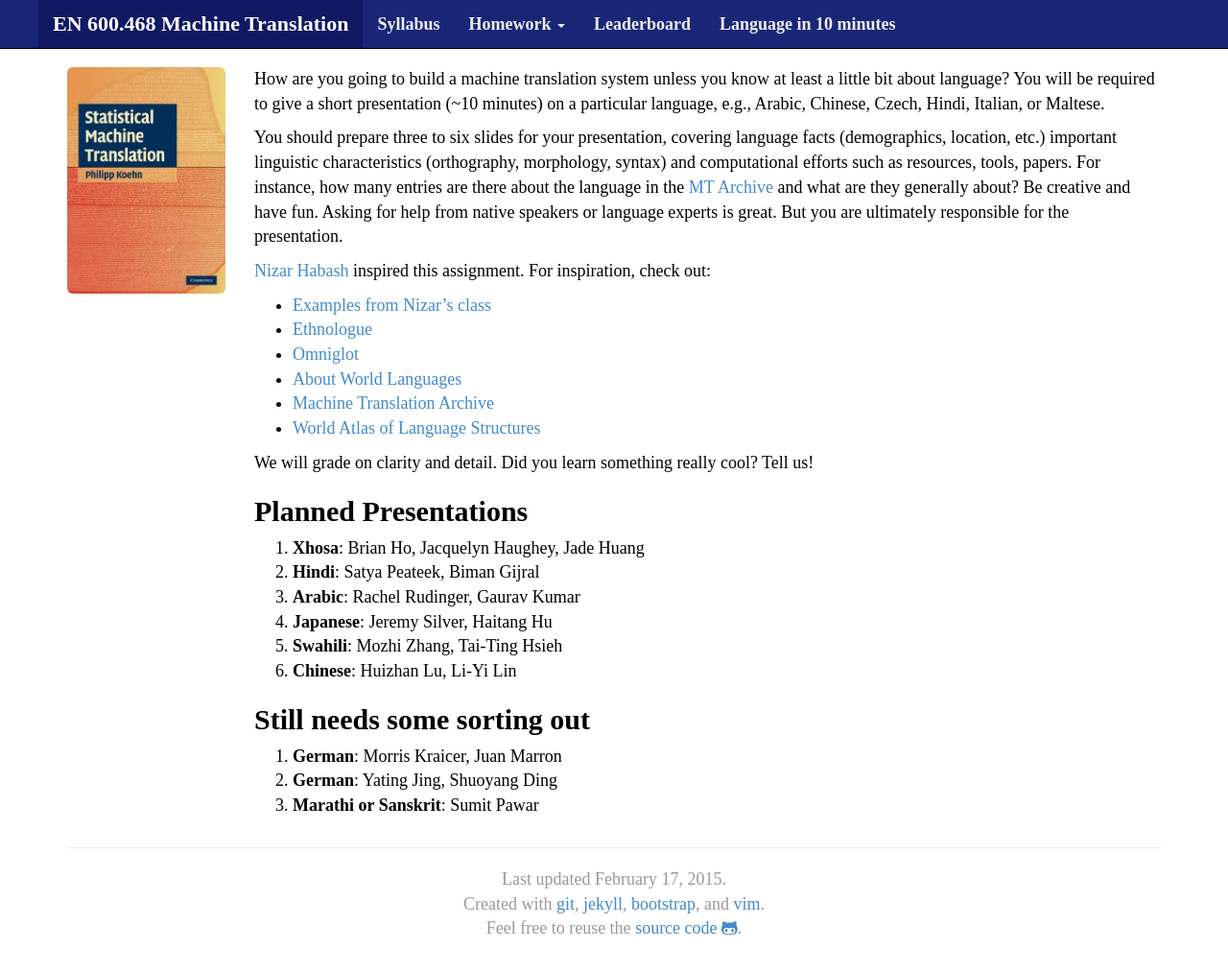
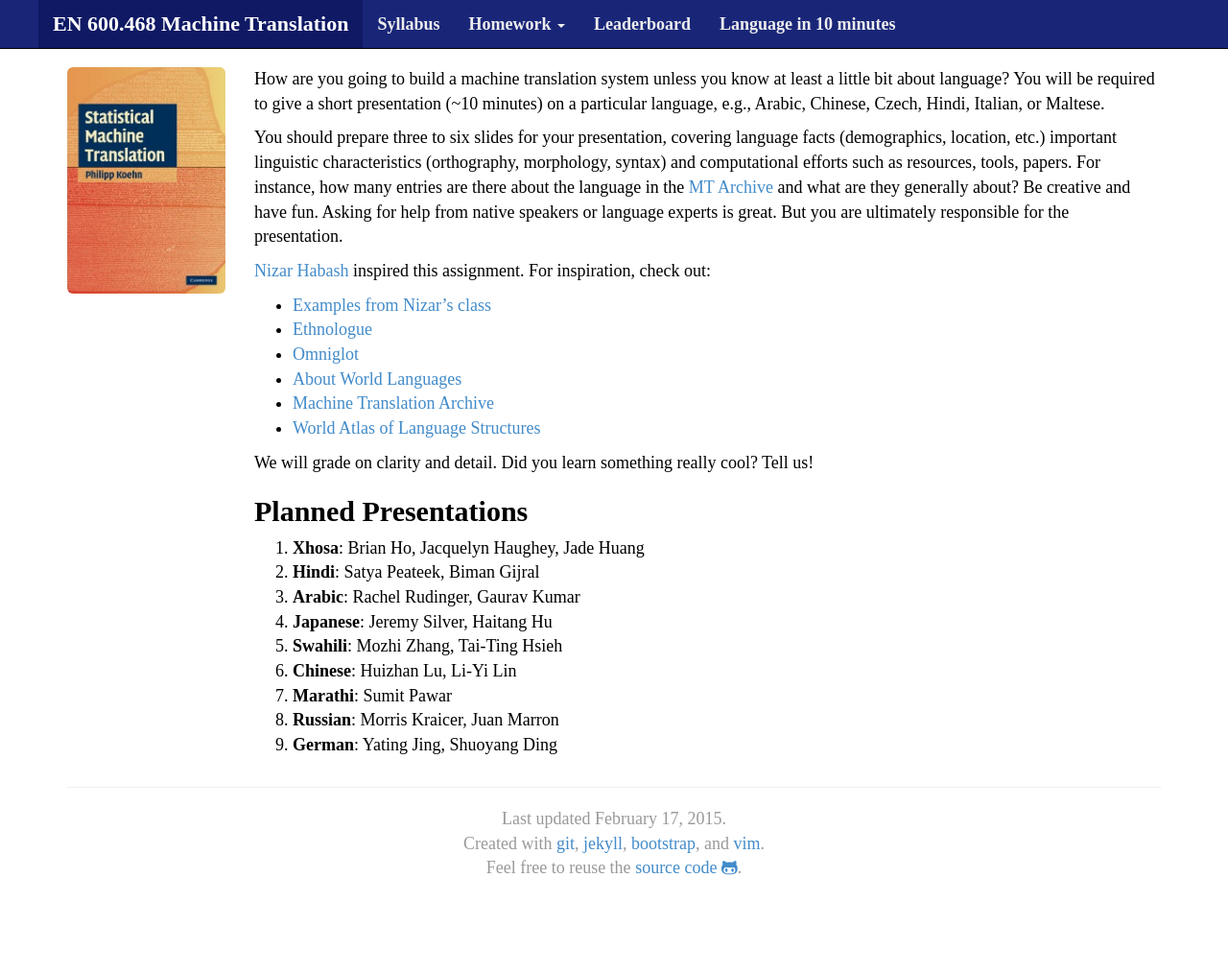
Before and after one commit to mt-class/jhu, a Jekyll site: the page built from lin10.md, in a window 1280 px wide and 1032 px high. Shown: the top 1014 px of the window at 96% size. Built offline with Jekyll 4.4.1, drawn with Linux system fonts in a browser that asks for light colours; nearby versions of some CDN libraries; some web fonts are replaced.

Commit message:
Update lin10.md

```diff
--- a/lin10.md
+++ b/lin10.md
@@ -39,13 +39,9 @@ Planned Presentations
 1. **Xhosa**: Brian Ho, Jacquelyn Haughey, Jade Huang
 2. **Hindi**: Satya Peateek, Biman Gijral
 3. **Arabic**: Rachel Rudinger, Gaurav Kumar
-2. **Japanese**: Jeremy Silver, Haitang Hu
-8. **Swahili**: Mozhi Zhang, Tai-Ting Hsieh
-9. **Chinese**: Huizhan Lu, Li-Yi Lin
-
-Still needs some sorting out
-----------------------------
-
-1. **German**: Morris Kraicer, Juan Marron
-2. **German**: Yating Jing, Shuoyang Ding
-10. **Marathi or Sanskrit**: Sumit Pawar
+4. **Japanese**: Jeremy Silver, Haitang Hu
+5. **Swahili**: Mozhi Zhang, Tai-Ting Hsieh
+6. **Chinese**: Huizhan Lu, Li-Yi Lin
+7. **Marathi**: Sumit Pawar
+8. **Russian**: Morris Kraicer, Juan Marron
+9. **German**: Yating Jing, Shuoyang Ding
```
